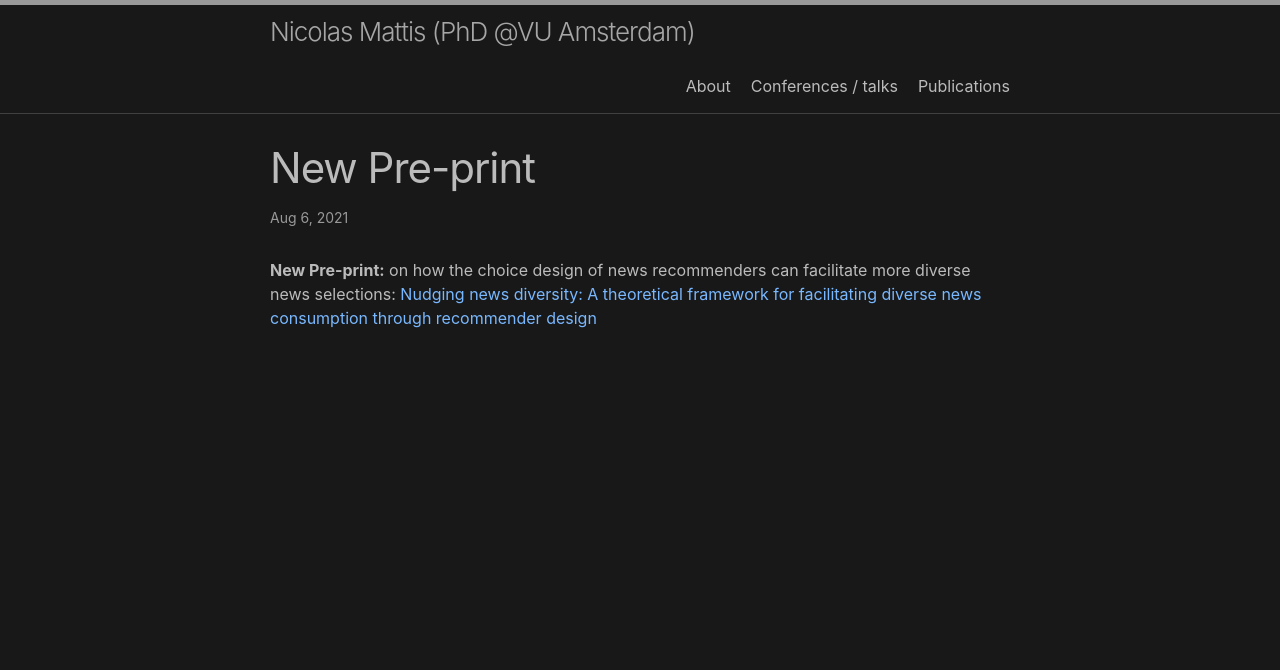
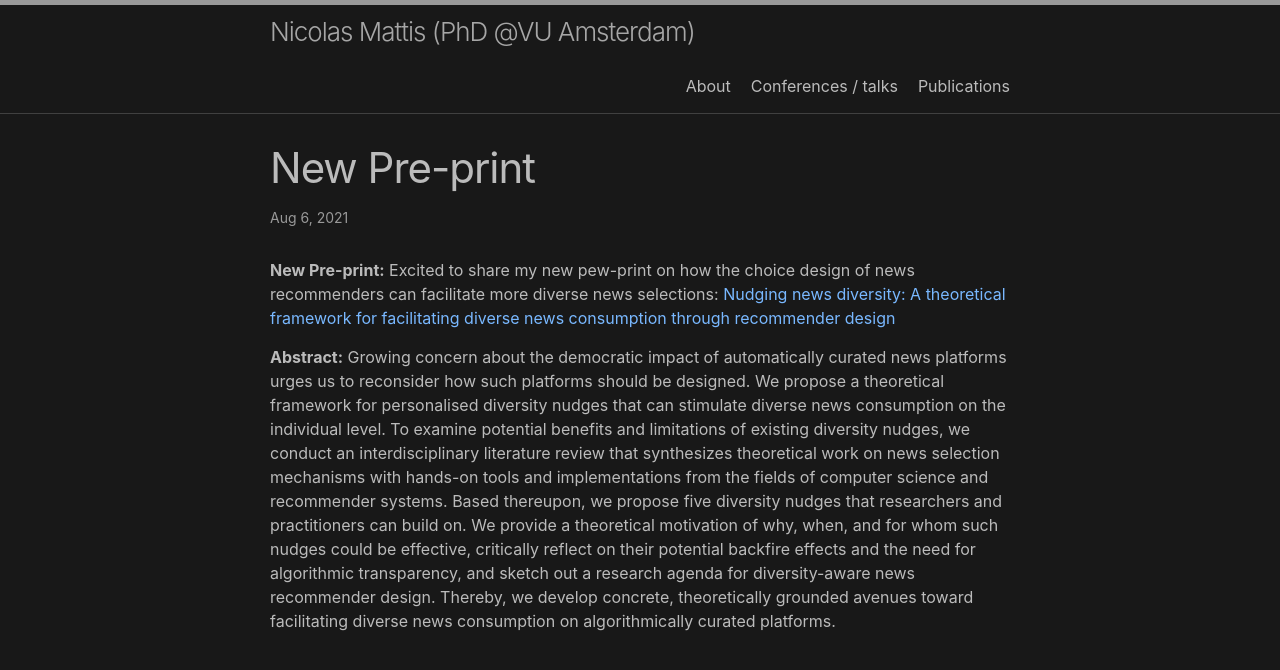
Before and after one commit to nickma101/nickma101.github.io, a Jekyll site: the page built from _posts/2021-08-06-New_preprint.md, in a window 1280 px wide. Shown: the top 670 px of the page. Built offline with Jekyll 4.4.1, drawn with Linux system fonts in a browser that asks for light colours.

Commit message:
Update 2021-08-06-New_preprint.md

```diff
--- a/_posts/2021-08-06-New_preprint.md
+++ b/_posts/2021-08-06-New_preprint.md
@@ -4,4 +4,7 @@ title: "New Pre-print"
 categories: Publications
 ---
 
-**New Pre-print:** on how the choice design of news recommenders can facilitate more diverse news selections: [Nudging news diversity: A theoretical framework for facilitating diverse news consumption through recommender design](https://osf.io/preprints/socarxiv/wvxf5/)
+**New Pre-print:** Excited to share my new pew-print on how the choice design of news recommenders can facilitate more diverse news selections: [Nudging news diversity: A theoretical framework for facilitating diverse news consumption through recommender design](https://osf.io/preprints/socarxiv/wvxf5/)
+
+**Abstract:**
+Growing concern about the democratic impact of automatically curated news platforms urges us to reconsider how such platforms should be designed. We propose a theoretical framework for personalised diversity nudges that can stimulate diverse news consumption on the individual level. To examine potential benefits and limitations of existing diversity nudges, we conduct an interdisciplinary literature review that synthesizes theoretical work on news selection mechanisms with hands-on tools and implementations from the fields of computer science and recommender systems. Based thereupon, we propose five diversity nudges that researchers and practitioners can build on. We provide a theoretical motivation of why, when, and for whom such nudges could be effective, critically reflect on their potential backfire effects and the need for algorithmic transparency, and sketch out a research agenda for diversity-aware news recommender design. Thereby, we develop concrete, theoretically grounded avenues toward facilitating diverse news consumption on algorithmically curated platforms.
```
